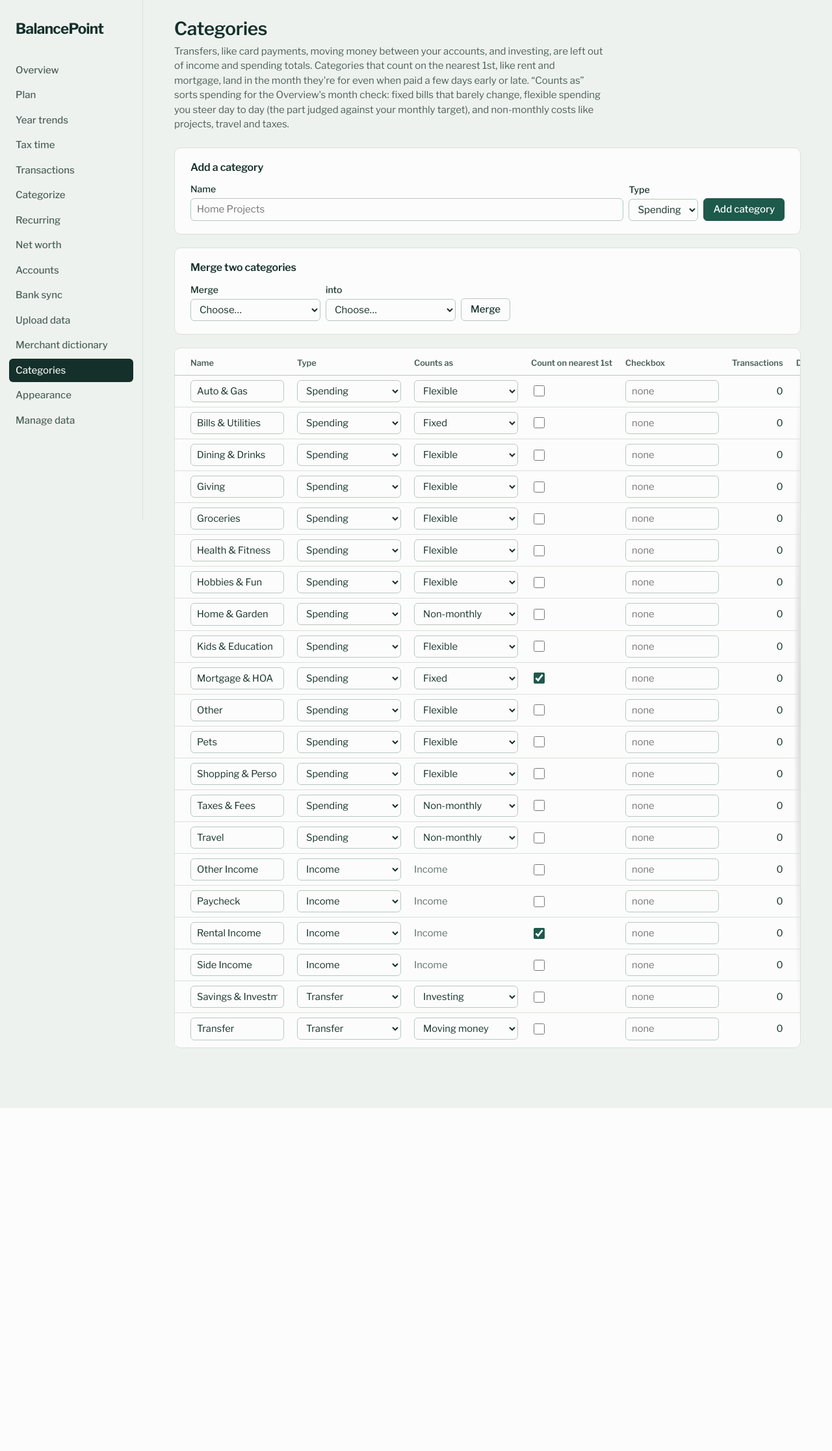
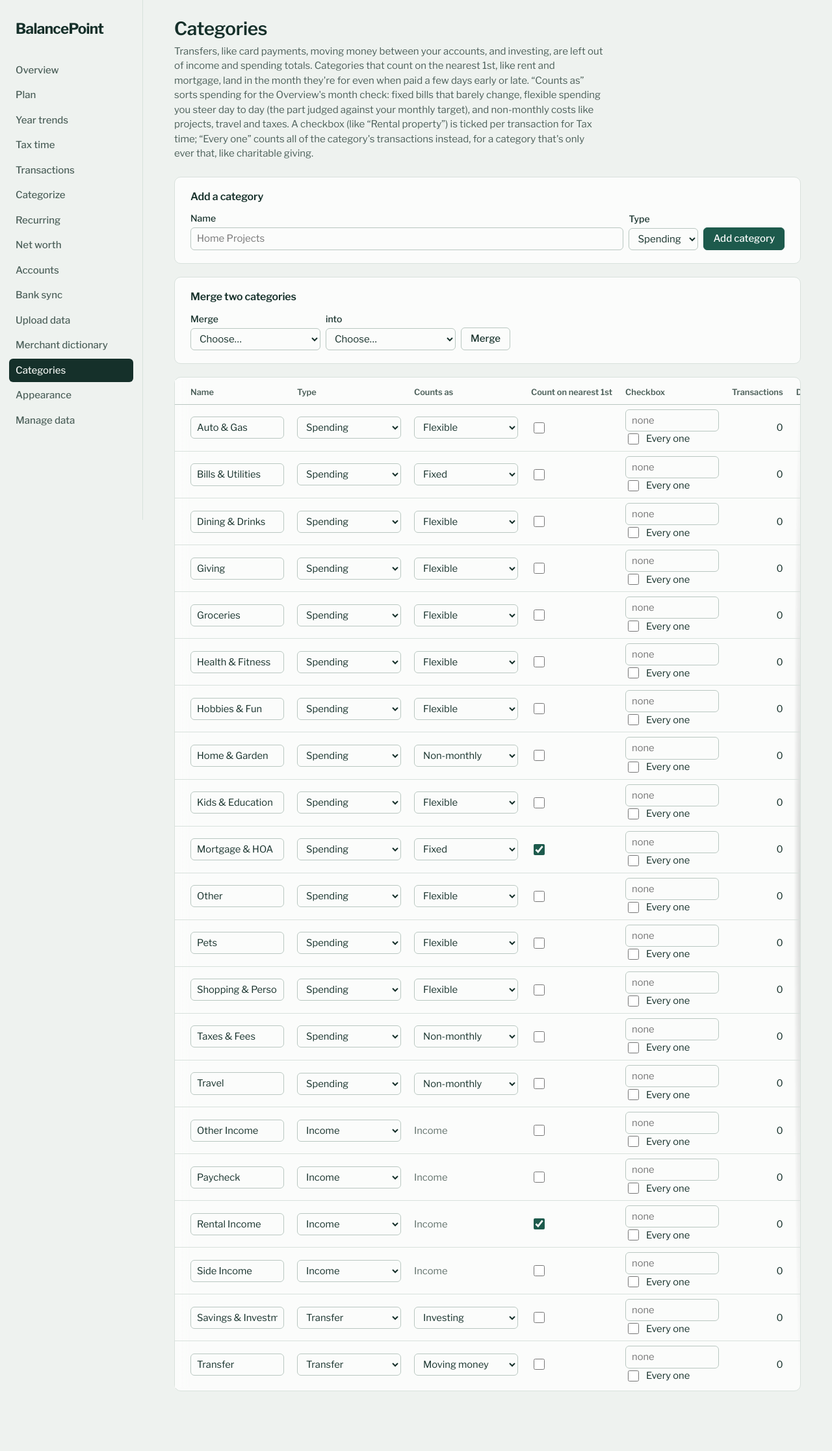
Before and after one commit to AeroPoint/AP-BalancePoint, a Flask app: page /categories in a window 1280 px wide. Shown: the whole page at 65% size. Before the commit the page ends 1705 px from the top, so only its background shows below. Run offline with Flask 3, Linux system fonts and the light colour scheme; data comes from the database, SQL or seed files in the repository; data that the repository does not hold is empty.

Commit message:
Tax time: a category checkbox can count every transaction in its category (Every one), with nothing to tick
Co-Authored-By: Claude Opus 5.5 <noreply@anthropic.com>

```diff
--- a/budget/db.py
+++ b/budget/db.py
@@ -28,7 +28,8 @@ CREATE TABLE IF NOT EXISTS categories (
     sort          INTEGER NOT NULL DEFAULT 0,
     snap_to_month INTEGER NOT NULL DEFAULT 0,  -- 1 = count on the nearest 1st (rent paid a day early)
     grp           TEXT,                        -- spending: fixed | flexible | nonmonthly; transfers: saving
-    flag          TEXT                         -- a checkbox its transactions get, e.g. "Rental property" (for taxes)
+    flag          TEXT,                        -- a checkbox its transactions get, e.g. "Rental property" (for taxes)
+    flag_all      INTEGER NOT NULL DEFAULT 0   -- 1 = every transaction counts as ticked (nothing to tick)
 );
 
 -- The merchant dictionary + auto-categorization rules.
@@ -335,6 +336,8 @@ def migrate(conn):
         conn.execute("ALTER TABLE transactions ADD COLUMN pending INTEGER NOT NULL DEFAULT 0")
     if "flag" not in _columns(conn, "categories"):
         conn.execute("ALTER TABLE categories ADD COLUMN flag TEXT")
+    if "flag_all" not in _columns(conn, "categories"):
+        conn.execute("ALTER TABLE categories ADD COLUMN flag_all INTEGER NOT NULL DEFAULT 0")
     existing = _columns(conn, "transactions")
     if "split_total" not in existing:
         conn.execute("ALTER TABLE transactions ADD COLUMN split_total REAL")
--- a/budget/tax.py
+++ b/budget/tax.py
@@ -1,6 +1,6 @@
 """Tax time page: what an accountant asks for, for one calendar year.
 
-Checkbox items (categories with a tax checkbox, transactions ticked yes), each business account's income,
+Checkbox items (categories with a tax checkbox: transactions ticked yes, or all of a category set to count every one), each business account's income,
 costs and profit, income by category, and notes that mention a CPA or taxes. Everything counts on the
 effective date, like every other report, so a year here matches the Overview's year and the Business page.
 """
@@ -20,7 +20,10 @@ CSV_COLUMNS = ["section", "date", "account", "merchant", "category", "amount", "
 # "cpa" as a word, or anything starting with "tax" (taxes, taxable, tax-deductible) except "taxi".
 ACCOUNTANT_NOTE = re.compile(r"\bcpa\b|\btax(?!i)", re.IGNORECASE)
 
-TXN_SELECT = """SELECT t.id, t.effective_date, t.date, t.amount, t.name, t.notes, t.flag, t.category_id,
+# A category whose checkbox counts every charge (flag_all) reads as ticked, so no one has to tick them.
+TICKED = "(t.flag = 'yes' OR c.flag_all = 1)"
+TXN_SELECT = """SELECT t.id, t.effective_date, t.date, t.amount, t.name, t.notes, t.category_id,
+                       CASE WHEN c.flag IS NOT NULL AND c.flag_all = 1 THEN 'yes' ELSE t.flag END AS flag,
                        a.name AS account, c.name AS category, c.flag AS checkbox
                 FROM transactions t JOIN accounts a ON a.id = t.account_id
                 LEFT JOIN categories c ON c.id = t.category_id"""
@@ -43,9 +46,9 @@ def checkboxes(conn, year):
     total is the signed sum (money out is negative). Two categories with the same label share one box."""
     start, end = reports.bounds(year)
     boxes = {}
-    for c in conn.execute("SELECT id, name, flag FROM categories WHERE flag IS NOT NULL ORDER BY sort, name"):
+    for c in conn.execute("SELECT id, name, flag, flag_all FROM categories WHERE flag IS NOT NULL ORDER BY sort, name"):
         boxes.setdefault(c["flag"], {"label": c["flag"], "categories": [], "rows": []})["categories"].append(dict(c))
-    for r in _rows(conn, "t.flag = 'yes' AND c.flag IS NOT NULL AND t.effective_date >= ? AND t.effective_date < ?",
+    for r in _rows(conn, f"{TICKED} AND c.flag IS NOT NULL AND t.effective_date >= ? AND t.effective_date < ?",
                    (start, end)):
         boxes[r["checkbox"]]["rows"].append(r)
     for b in boxes.values():
@@ -118,7 +121,7 @@ def rental(conn, year):
     start, end = reports.bounds(year)
     income_rows = _rows(conn, "c.kind = 'income' AND c.name LIKE 'Rental%' AND t.effective_date >= ? AND t.effective_date < ?",
                         (start, end))
-    ticked = _rows(conn, "t.flag = 'yes' AND c.flag = ? AND t.effective_date >= ? AND t.effective_date < ?",
+    ticked = _rows(conn, f"{TICKED} AND c.flag = ? AND t.effective_date >= ? AND t.effective_date < ?",
                    (RENTAL_LABEL, start, end))
     if not income_rows and not ticked:
         return None
--- a/budget/templates/categories.html
+++ b/budget/templates/categories.html
@@ -9,6 +9,8 @@
       Categories that count on the nearest 1st, like rent and mortgage, land in the month they're for even when paid a few days early or late.
       “Counts as” sorts spending for the Overview's month check: fixed bills that barely change, flexible spending you steer day to day
       (the part judged against your monthly target), and non-monthly costs like projects, travel and taxes.
+      A checkbox (like “Rental property”) is ticked per transaction for Tax time; “Every one” counts all of the category's
+      transactions instead, for a category that's only ever that, like charitable giving.
     </p>
   </div>
 </header>
@@ -79,7 +81,10 @@
               <span class="visually-hidden">Count {{ c.name }} on the nearest 1st of the month</span><span class="phone-only" aria-hidden="true">Count on the nearest 1st</span>
             </label>
           </td>
-          <td class="c-full" data-label="Checkbox on its transactions"><input form="cat-{{ c.id }}" name="flag" value="{{ c.flag or '' }}" placeholder="none" aria-label="Checkbox on {{ c.name }} transactions"></td>
+          <td class="c-full" data-label="Checkbox on its transactions"><input form="cat-{{ c.id }}" name="flag" value="{{ c.flag or '' }}" placeholder="none" aria-label="Checkbox on {{ c.name }} transactions">
+            <label class="check" title="Every {{ c.name }} transaction counts on Tax time, with nothing to tick">
+              <input type="checkbox" form="cat-{{ c.id }}" name="flag_all" value="1"{% if c.flag_all %} checked{% endif %}> <span>Every one</span>
+            </label></td>
           <td class="num c-meta" data-label="Transactions">{% if c.n %}<a href="{{ url_for('main.transactions', category=c.id) }}">{{ '{:,}'.format(c.n) }}</a>{% else %}0{% endif %}</td>
           <td class="num c-meta" data-label="Entries">{{ c.rule_count }}</td>
           <td class="num c-meta" data-label="Total">{{ c.total|money(false) }}</td>
--- a/budget/templates/tax.html
+++ b/budget/templates/tax.html
@@ -87,7 +87,7 @@
       {{ txn_table(b.rows) }}
     </details>
     {% else %}
-    <p class="muted">None ticked in {{ year }}.</p>
+    <p class="muted">None in {{ year }}.</p>
     {% endif %}
   </div>
   {% endfor %}
--- a/budget/templates/transactions.html
+++ b/budget/templates/transactions.html
@@ -139,7 +139,7 @@
           <td class="cat-cell">
             <select class="cat-select" aria-label="Category for {{ t.name }}">{{ category_options(categories, t.category_id) }}</select>
             {% if t.category_source == 'mcc' %}<span class="guess" data-tip="Guessed from the card's merchant type. Pick a category to confirm it.">guess</span>{% endif %}
-            {% if t.category_flag %}
+            {% if t.category_flag and not t.category_flag_all %}
             <label class="flag-label"><input type="checkbox" class="flag-check"{% if t.flag == 'yes' %} checked{% endif %}> {{ t.category_flag }}</label>
             {% if t.flag == 'check' %}<button type="button" class="guess flag-dismiss" title="Not {{ t.category_flag|lower }}: stop asking">to check ✕</button>{% endif %}
             {% endif %}
--- a/budget/views.py
+++ b/budget/views.py
@@ -466,7 +466,7 @@ def transactions():
     if flag == "check":
         where.append("t.flag = 'check'")
     elif flag.startswith("yes:") and _int(flag[4:]):
-        where.append("t.flag = 'yes' AND t.category_id = ?")
+        where.append("(t.flag = 'yes' OR t.category_id IN (SELECT id FROM categories WHERE flag_all = 1)) AND t.category_id = ?")
         params.append(int(flag[4:]))
 
     clause = " AND ".join(where)
@@ -475,7 +475,7 @@ def transactions():
         f"SELECT COUNT(*) AS n, COALESCE(SUM(t.amount), 0) AS total FROM transactions t WHERE {clause}", params
     ).fetchone()
     rows = conn.execute(
-        f"""SELECT t.*, a.name AS account_name, c.name AS category_name, c.flag AS category_flag
+        f"""SELECT t.*, a.name AS account_name, c.name AS category_name, c.flag AS category_flag, c.flag_all AS category_flag_all
             FROM transactions t JOIN accounts a ON a.id = t.account_id
             LEFT JOIN categories c ON c.id = t.category_id
             WHERE {clause}
@@ -813,6 +813,7 @@ def save_category():
     snap = int(request.form.get("snap_to_month") == "1")
     grp = request.form.get("grp")
     flag = " ".join(request.form.get("flag", "").split()) or None
+    flag_all = int(bool(flag) and request.form.get("flag_all") == "1")
     if kind == "expense":
         grp = grp if grp in {g for g, _, _ in seed.SPENDING_GROUPS} else "flexible"
     elif kind == "transfer":
@@ -822,14 +823,14 @@ def save_category():
     try:
         if cid:
             conn.execute(
-                "UPDATE categories SET name = ?, kind = ?, snap_to_month = ?, grp = ?, flag = ? WHERE id = ?",
-                (name, kind, snap, grp, flag, cid),
+                "UPDATE categories SET name = ?, kind = ?, snap_to_month = ?, grp = ?, flag = ?, flag_all = ? WHERE id = ?",
+                (name, kind, snap, grp, flag, flag_all, cid),
             )
             sync_dates(conn, "category_id = ?", (cid,))
         else:
             conn.execute(
-                "INSERT INTO categories (name, kind, sort, snap_to_month, grp, flag) VALUES (?, ?, 999, ?, ?, ?)",
-                (name, kind, snap, grp, flag),
+                "INSERT INTO categories (name, kind, sort, snap_to_month, grp, flag, flag_all) VALUES (?, ?, 999, ?, ?, ?, ?)",
+                (name, kind, snap, grp, flag, flag_all),
             )
         conn.commit()
         flash(f"Saved category “{name}”.", "ok")
```
Also changed, not shown: tests/test_tax.py (+27 -0 lines), CHANGELOG.md, README.md.
